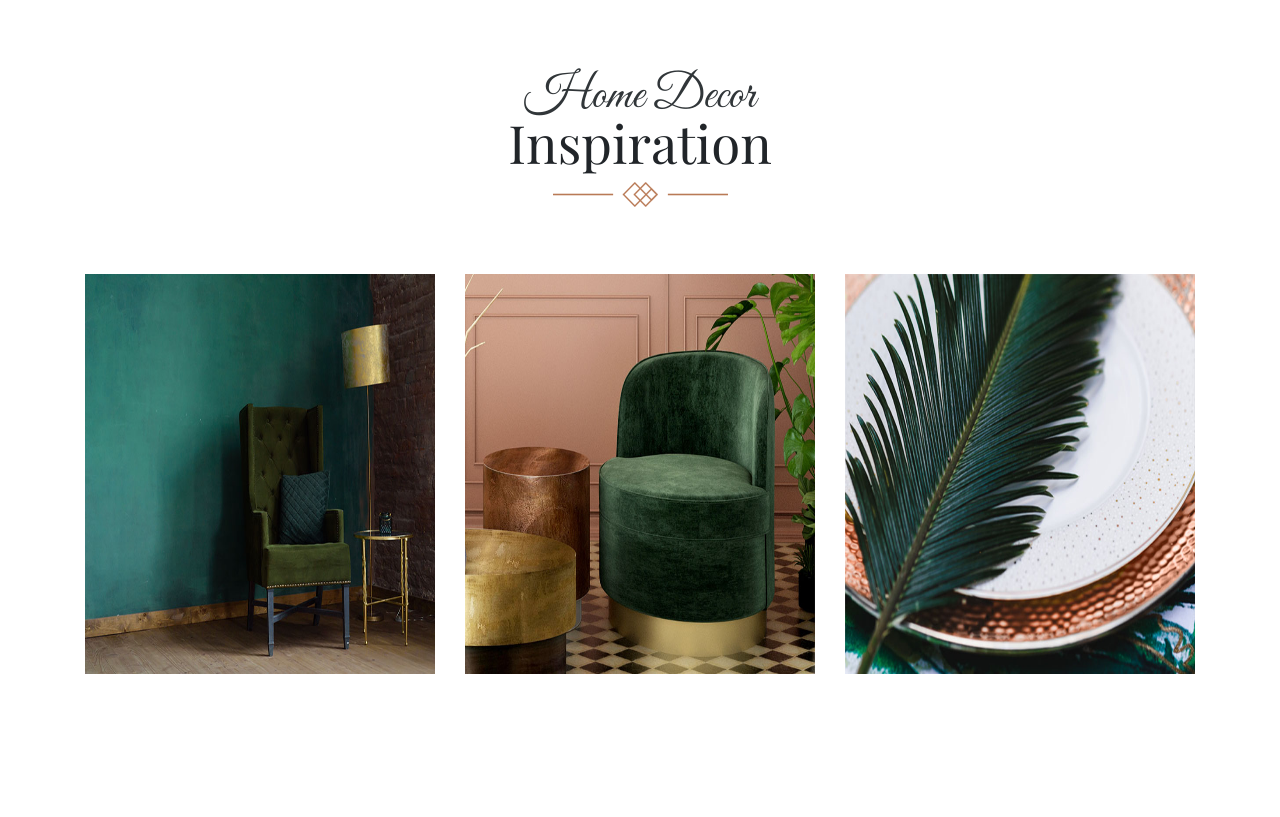
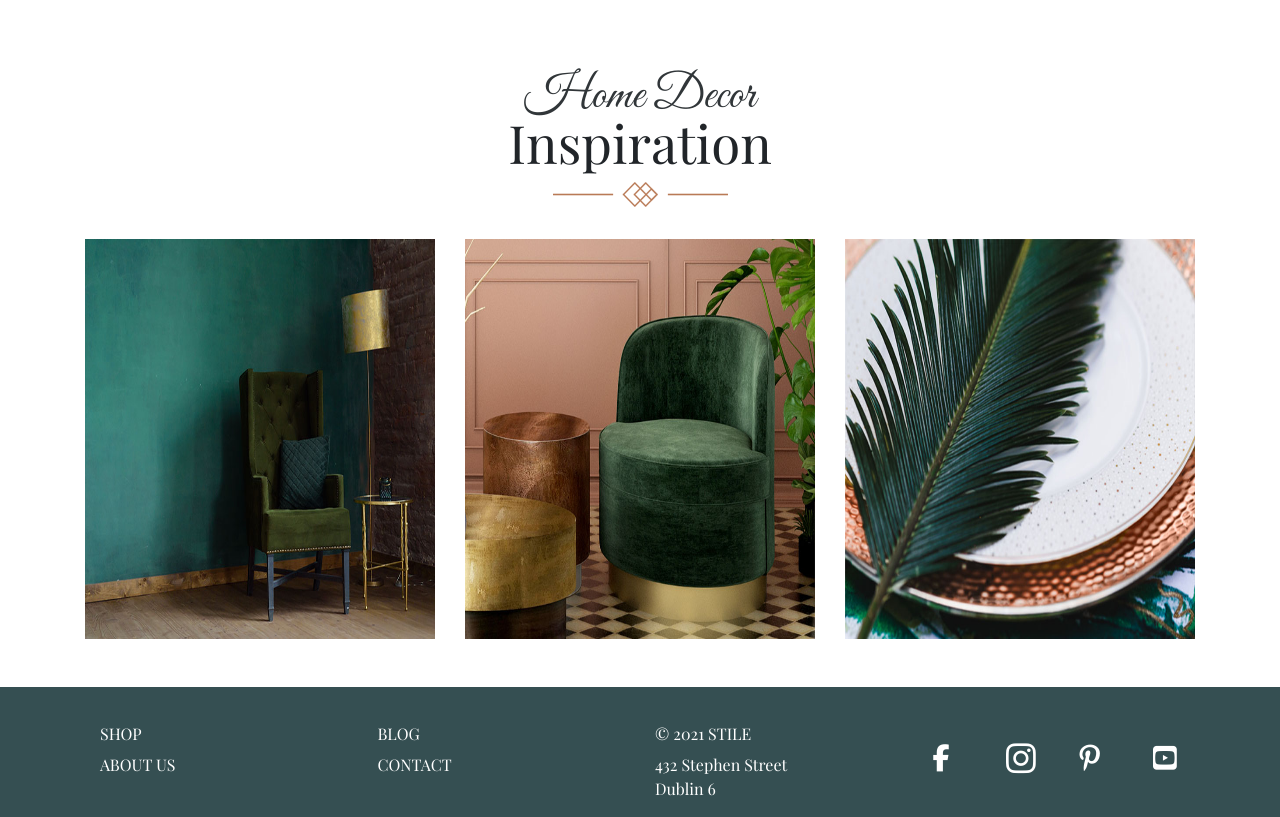
Before and after one commit to sophieboyle1/stile-ms4, a Django app: page / in a window 1280 px wide. Shown: the part 2017-2834 px from the top of the page. Before the commit the page ends 2691 px from the top, so only its background shows below. Run offline with Django 3.2, Linux system fonts and the light colour scheme; some libraries are stand-ins or nearby versions; some web fonts are replaced.

Commit message:
create and style footer

```diff
--- a/static/css/base.css
+++ b/static/css/base.css
@@ -220,10 +220,6 @@ h2 {
 
 /*------ Homepage/section-3 ------*/
 
-.hp-section-3-heading {
-    margin-bottom: 35px;
-}
-
 .category-card-row {
     margin: 35px 0;
 }
@@ -237,3 +233,63 @@ h2 {
 .div-product-card-img img, .div-category-card img {
     width: 100%;
 }
+
+/*------ Footer ------*/
+
+footer {
+    background-color: var(--color-green);
+    color: var(--color-white);
+    min-height: 130px;
+    margin-top: 3rem;
+}
+
+.footer-link {
+    text-transform: uppercase;
+    display: block;
+    color: var(--color-white);
+}
+
+.footer-link:hover {
+    text-decoration: underline;
+    color: var(--color-white);
+}
+
+.footer-link-brand {
+    text-transform: none;
+}
+
+footer p {
+    margin-bottom: 0;
+}
+
+.footer-row {
+    padding-top: 35px;
+    margin: 0;
+}
+
+.mb-7 {
+    margin-bottom: 7px;
+}
+
+.div-footer-some {
+    width: 27px;
+    display: inline-block;
+    font-size: 1.7rem;
+}
+
+.social-media {
+    display: flex;
+    justify-content: space-between;
+    margin-top: 15px;
+}
+
+.div-footer-some:hover {
+    border-bottom: 1px solid var(--color-white);
+}
+
+.fa-youtube-square:before,
+.fa-pinterest-p:before,
+.fa-instagram:before,
+.fa-facebook-f:before {
+    color: var(--color-white);
+}
--- a/templates/base.html
+++ b/templates/base.html
@@ -80,6 +80,9 @@
     {% block content %}
     {% endblock %}
 
+    <!-- FOOTER -->
+    {% include 'includes/footer.html' %}
+
 
 </body>
 
--- /dev/null
+++ b/templates/includes/footer.html
@@ -0,0 +1,49 @@
+<footer>
+    <div id="footer">
+        <div class="container-fluid">
+            <div class="container">
+                <div class="row footer-row">
+                    <div class="col-sm-12 col-md-6 col-lg-3 no-padding">
+                        <a href="" class="footer-link mb-7">Shop</a>
+                        <a href="" class="footer-link mb-7-mob">About <span class="footer-link-brand">US</span></a>
+                    </div>
+                    <div class="col-sm-12 col-md-6 col-lg-3 no-padding order-md-3 order-lg-2">
+                        <a href="" class="footer-link mb-7">Blog</a>
+                        <a href="" class="footer-link mb-15-mob">Contact</a>
+                    </div>
+                    <div class="col-sm-12 col-md-6 col-lg-3 no-padding order-md-2 order-lg-3">
+                        <p class="mb-7">© 2021 STILE</p>
+                        <p>432 Stephen Street</p>
+                        <p>Dublin 6</p>
+                    </div>
+                    <div class="col-sm-12 col-md-6 col-lg-3 no-padding order-md-4 order-lg-4">
+                        <div class="social-media">
+                            <div class="div-footer-some">
+                                <a href="https://www.facebook.com" class="some-link" target="_blank">
+                                    <i class="fab fa-facebook-f"></i>
+                                </a>
+                            </div>
+                            <div class="div-footer-some">
+                                <a href="https://www.instagram.com" class="some-link" target="_blank">
+                                    <i class="fab fa-instagram fa-lg" alt="Instagram icon"></i>
+                                </a>
+                            </div>
+                            <div class="div-footer-some">
+                                <a href="https://www.pinterest.com" class="some-link" target="_blank">
+                                    <i class="fab fa-pinterest-p" alt="Pinterest icon"></i>
+                                </a>
+                            </div>
+                            <div class="div-footer-some">
+                                <a href="https://www.youtube.com" class="some-link" target="_blank">
+                                    <i class="fab fa-youtube-square" alt="Youtube icon"></i>
+                                </a>
+                            </div>
+                        </div>
+                    </div>
+                </div>
+                <div class="footer-line">
+                </div>
+            </div>
+        </div>
+    </div>
+</footer>
```
